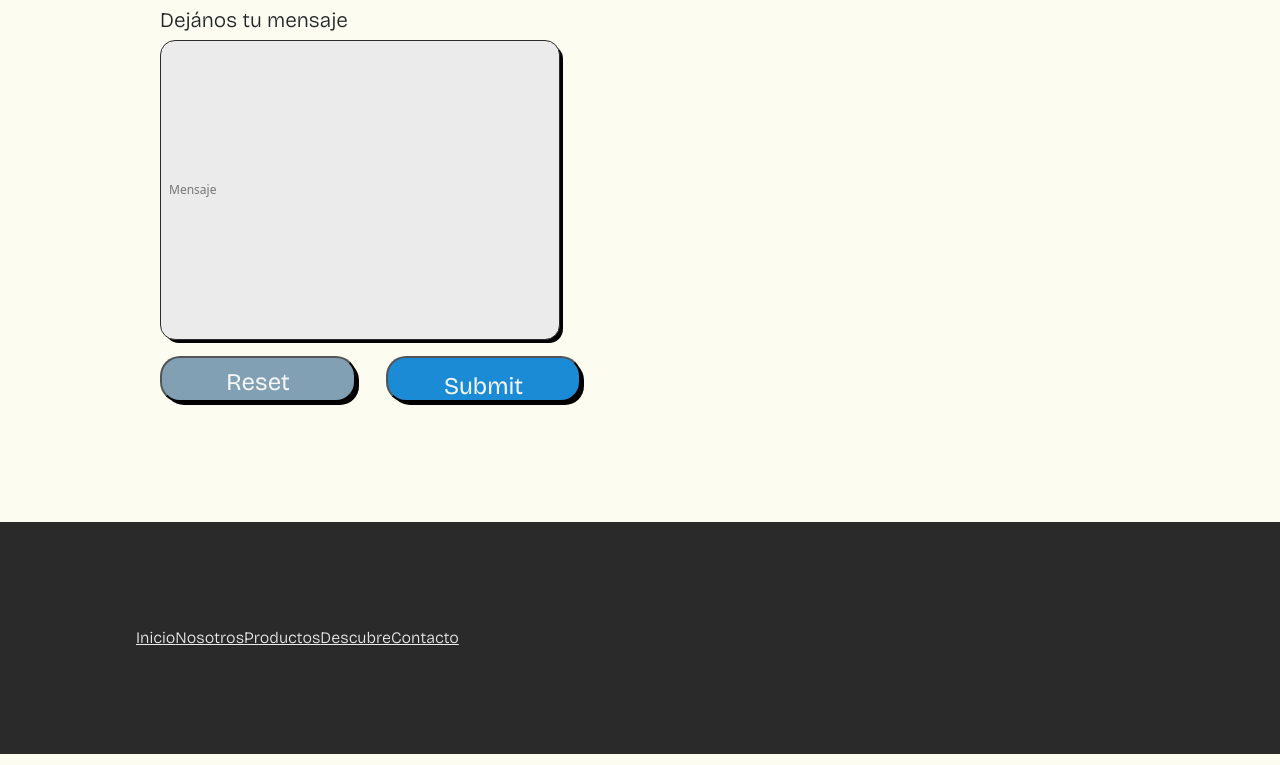
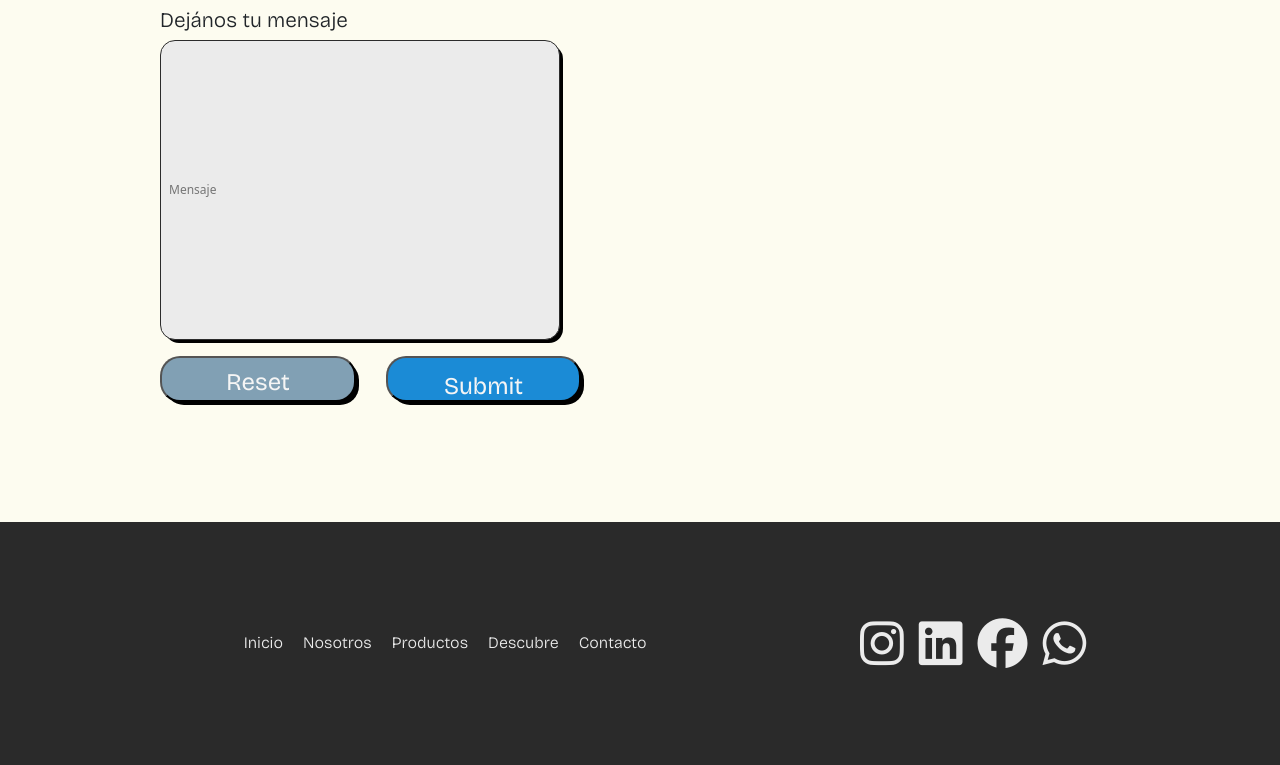
Before and after one commit to valenlj/proyecto_coder, a plain HTML site: page pages/contacto.html in a window 1280 px wide. Shown: the part 416-1181 px from the top of the page. Drawn offline with nearby package versions, Linux system fonts and the light colour scheme; files that its build step writes are made by us from their sources; files whose address does not match are found by name.

Commit message:
Footer de pages

```diff
--- a/pages/contacto.html
+++ b/pages/contacto.html
@@ -67,14 +67,20 @@
             </div>
         </main>
         <footer>
-            <nav>
+            <nav class="footer__nav">
                 <ul class="footer__nav__ul">
-                    <li><a class="antiflash footer__nav__ul__list" href="../index.html">Inicio</a></li>
-                    <li><a class="antiflash footer__nav__ul__list" href="nosotros.html">Nosotros</a></li>
-                    <li><a class="antiflash footer__nav__ul__list" href="productos.html">Productos</a></li>
-                    <li><a class="antiflash footer__nav__ul__list" href="descubre.html">Descubre</a></li>
-                    <li><a class="antiflash footer__nav__ul__list" href="#">Contacto</a></li>
+                    <li><a class="antiflash footer__nav__ul__list__a__red" href="../index.html">Inicio</a></li>
+                    <li><a class="antiflash footer__nav__ul__list__a__blue" href="nosotros.html">Nosotros</a></li>
+                    <li><a class="antiflash footer__nav__ul__list__a__yellow" href="productos.html">Productos</a></li>
+                    <li><a class="antiflash footer__nav__ul__list__a__blue" href="descubre.html">Descubre</a></li>
+                    <li><a class="antiflash footer__nav__ul__list__a__red" href="#">Contacto</a></li>
                 </ul>
+                <div class="footer__nav__icon">
+                    <a href="https://www.instagram.com" target="_blank"><i class="fa-brands fa-instagram iconInstagram"></i></a>
+                    <a href="https://www.linkedin.com" target="_blank"><i class="fa-brands fa-linkedin iconLinkedin"></i></a>
+                    <a href="https://www.facebook.com" target="_blank"><i class="fa-brands fa-facebook iconFacebook"></i></a>
+                    <a href="https://web.whatsapp.com" target="_blank"><i class="fa-brands fa-whatsapp iconWhatsapp"></i></a>
+                </div>
             </nav>
         </footer>
         <script src="./js/bootstrap.bundle.min.js"></script>
```
Also changed, not shown: pages/descubre.html (+12 -6 lines), pages/nosotros.html (+12 -6 lines), pages/productos.html (+12 -6 lines).
